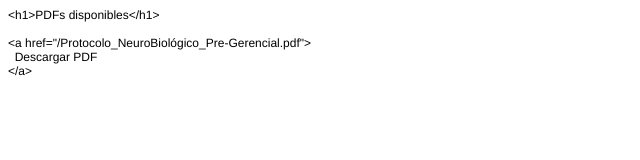
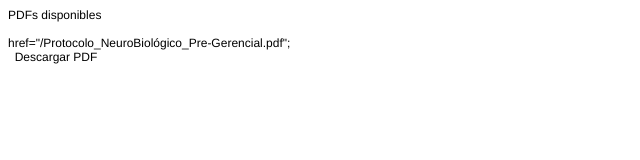
Before and after one commit to sirguillen/creta.docs, a plain HTML site: page index.html in a window 1280 px wide. Shown: the whole page, without its empty margins (0-640 px from the left). Drawn offline with Linux system fonts and the light colour scheme.

Commit message:
Fix HTML encoding for PDF link and heading

```diff
--- a/index.html
+++ b/index.html
@@ -12,10 +12,10 @@
   </style>
 </head>
 <body>
-<p class="p1">&lt;h1&gt;PDFs disponibles&lt;/h1&gt;</p>
+<p class="p1">PDFs disponibles</p>
 <p class="p2"><br></p>
-<p class="p1">&lt;a href="/Protocolo_NeuroBiológico_Pre-Gerencial.pdf"&gt;</p>
+<p class="p1">href="/Protocolo_NeuroBiológico_Pre-Gerencial.pdf";</p>
 <p class="p1"><span class="Apple-converted-space">  </span>Descargar PDF</p>
-<p class="p1">&lt;/a&gt;</p>
+<p class="p1"><br></p>
 </body>
 </html>
```
